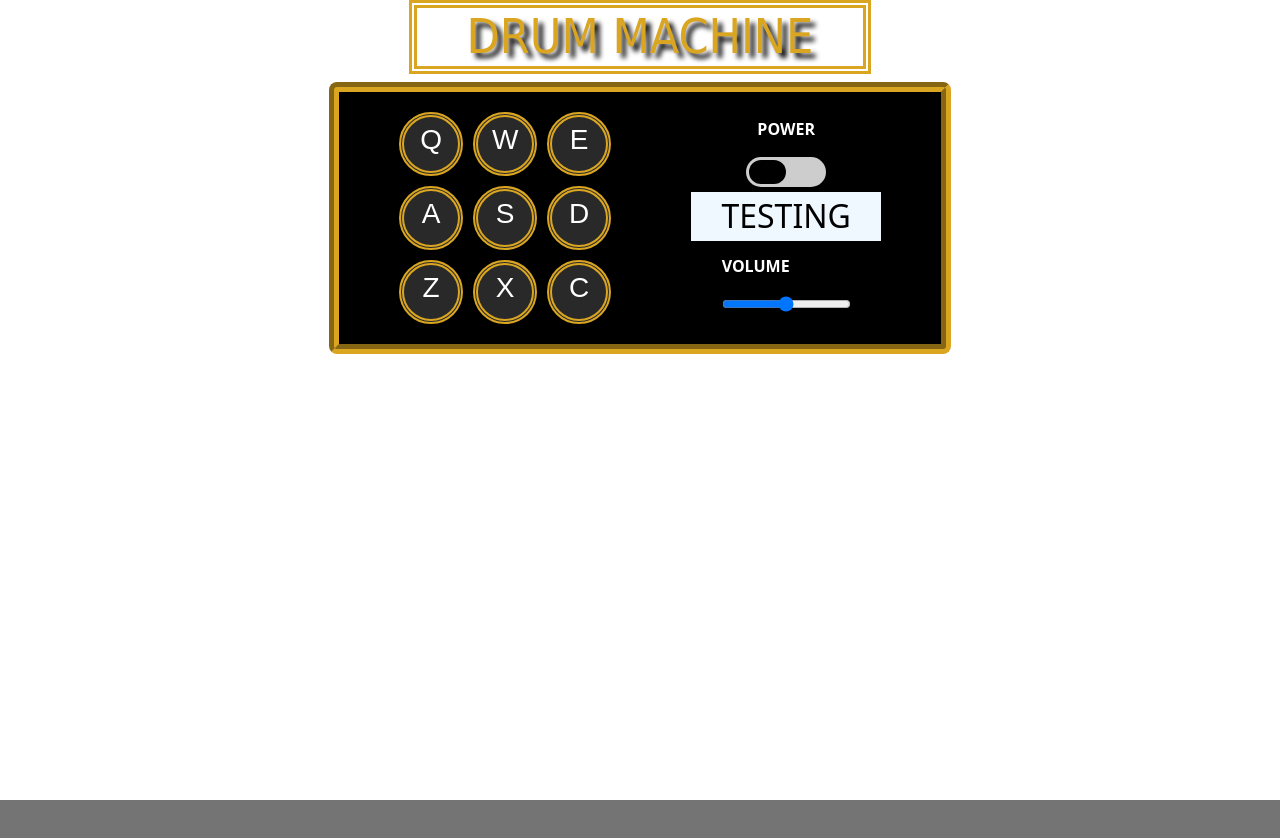
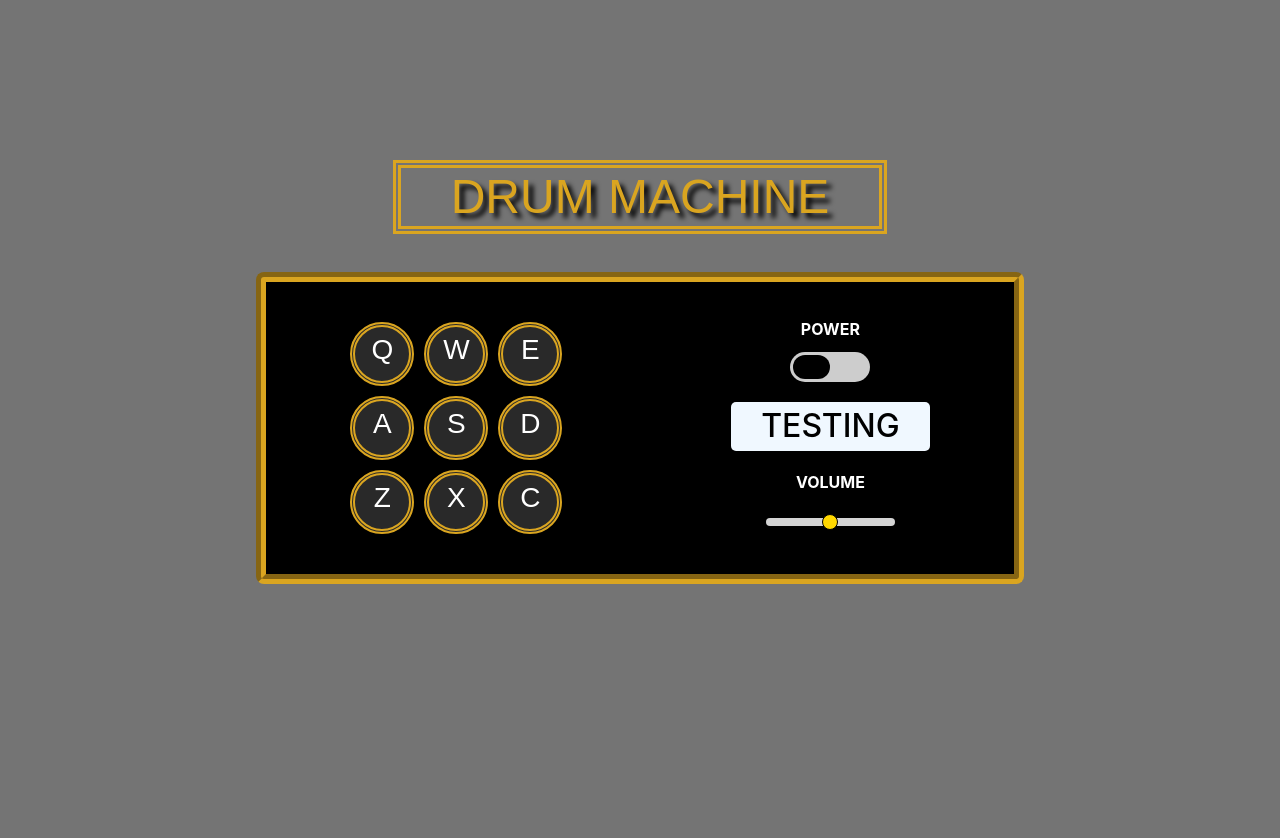
Before and after one commit to GiovanniCortes19/Drum-Machine, a React (Vite) app: page / in a window 1280 px wide. Shown: the top 838 px of the page. Before the commit the page ends 800 px from the top, so only its background shows below. Built offline with nearby package versions, Linux system fonts and the light colour scheme.

Commit message:
changed volume range style

```diff
--- a/index.html
+++ b/index.html
@@ -8,6 +8,7 @@
   <title>Drum Machine</title>
   <link rel="stylesheet" href="https://cdn.jsdelivr.net/npm/bootstrap@5.1.3/dist/css/bootstrap.min.css"
     integrity="sha384-1BmE4kWBq78iYhFldvKuhfTAU6auU8tT94WrHftjDbrCEXSU1oBoqyl2QvZ6jIW3" crossorigin="anonymous">
+  <link rel="stylesheet" href="/src/index.css">
 </head>
 
 <body>
--- a/src/App.jsx
+++ b/src/App.jsx
@@ -1,6 +1,7 @@
 import { useState } from 'react'
 import SoundBoard from './components/SoundBoard'
 import ControllerStation from './components/ControllerStation'
+
 
 function App() {
 
--- a/src/components/ControllerStation.jsx
+++ b/src/components/ControllerStation.jsx
@@ -12,8 +12,8 @@
         <h2 id='display'>Testing</h2>
         <div className='volumeControl'>
             <p>volume</p>
-            <label for="customRange1"></label>
-            <input type="range" class="custom-range" id="customRange1"></input>
+            <label htmlFor="customRange1"></label>
+            <input type="range" className="form-range volRange" id="customRange1"></input>
         </div>
     </div>
   )
--- a/src/index.css
+++ b/src/index.css
@@ -1,5 +1,4 @@
 :root {
-  font-family: Inter, system-ui, Avenir, Helvetica, Arial, sans-serif;
   line-height: 1.5;
   font-weight: 400;
 
@@ -7,7 +6,6 @@
 
   color-scheme: light dark;
   color: rgba(255, 255, 255, 0.87);
-  background-color:rgba(60, 60, 60, 0.711);
 
   font-synthesis: none;
   text-rendering: optimizeLegibility;
@@ -17,7 +15,7 @@
 }
 
 #root {
-  width: 90%;
+  width: 100%;
   display: flex;
   flex-direction: column;
   align-items: center;
@@ -26,29 +24,34 @@
 }
 
 body {
-  display: flex;
+  /* display: flex;
   flex-direction: column;
-  align-items: center;
+  align-items: center; */
   width: 100vw;
   height: 100vh;
+  background-color: rgba(60, 60, 60, 0.711);
+  font-family: Inter, system-ui, Avenir, Helvetica, Arial, sans-serif !important;
+  padding: 10px;
 }
 
 .title {
   text-transform: uppercase;
   color: goldenrod;
-  font-family: Tahoma, sans-serif;
+  font-family: sans-serif;
   text-shadow: 5px 5px 5px black;
   font-size: 3em;
-  border: 8px solid goldenrod;
+  border: 8px double goldenrod;
   padding-left: 50px;
   padding-right: 50px;
-  border-style:double;
 }
 
 #drum-machine {
-  width: 90%;
+  width: 100%;
   display: flex;
   flex-direction: column;
+  position: absolute;
+  top: 20%;
+  row-gap: 30px;
   align-items: center;
   height: 100vh;
 }
@@ -58,7 +61,8 @@
   justify-content: space-around;
   width: 60%;
   border: 10px groove goldenrod;
-  padding: 20px;
+  padding-top: 40px;
+  padding-bottom: 40px;
   background-color: black;
   border-radius: 8px;
 }
@@ -93,7 +97,7 @@
 .controllerStation {
   display: flex;
   flex-direction: column;
-  justify-content: space-evenly;
+  justify-content: space-between;
   align-items: center;
   font-weight: bold;
   text-transform: uppercase;
@@ -104,6 +108,8 @@
   display: flex;
   flex-direction: column;
   align-items: center;
+  margin-bottom: 5px;
+  margin-top: -5px;
 }
 
 .btn-power {
@@ -113,6 +119,7 @@
   height: 30px;
   padding: 3px;
   cursor: pointer;
+  margin-top: -5px;
 }
 
 .flicker {
@@ -126,4 +133,28 @@
   background-color: aliceblue;
   color: black;
   padding: 5px 30px;
+  border-radius: 5px;
+  margin-top: 5px;
 }
+
+.volumeControl {
+  display: flex;
+  flex-direction: column;
+  align-items: center;
+}
+
+.volRange::-webkit-slider-runnable-track {
+  background: rgba(255, 255, 255, 0.831);
+}
+.volRange::-webkit-slider-thumb {
+  background: gold;
+  border: 1px solid black;
+}
+.volRange::-moz-range-thumb {
+  background: gold;
+  border: 1px solid black;
+}
+.volRange::-ms-thumb {
+  background: gold;
+  border: 1px solid black;
+}
```
